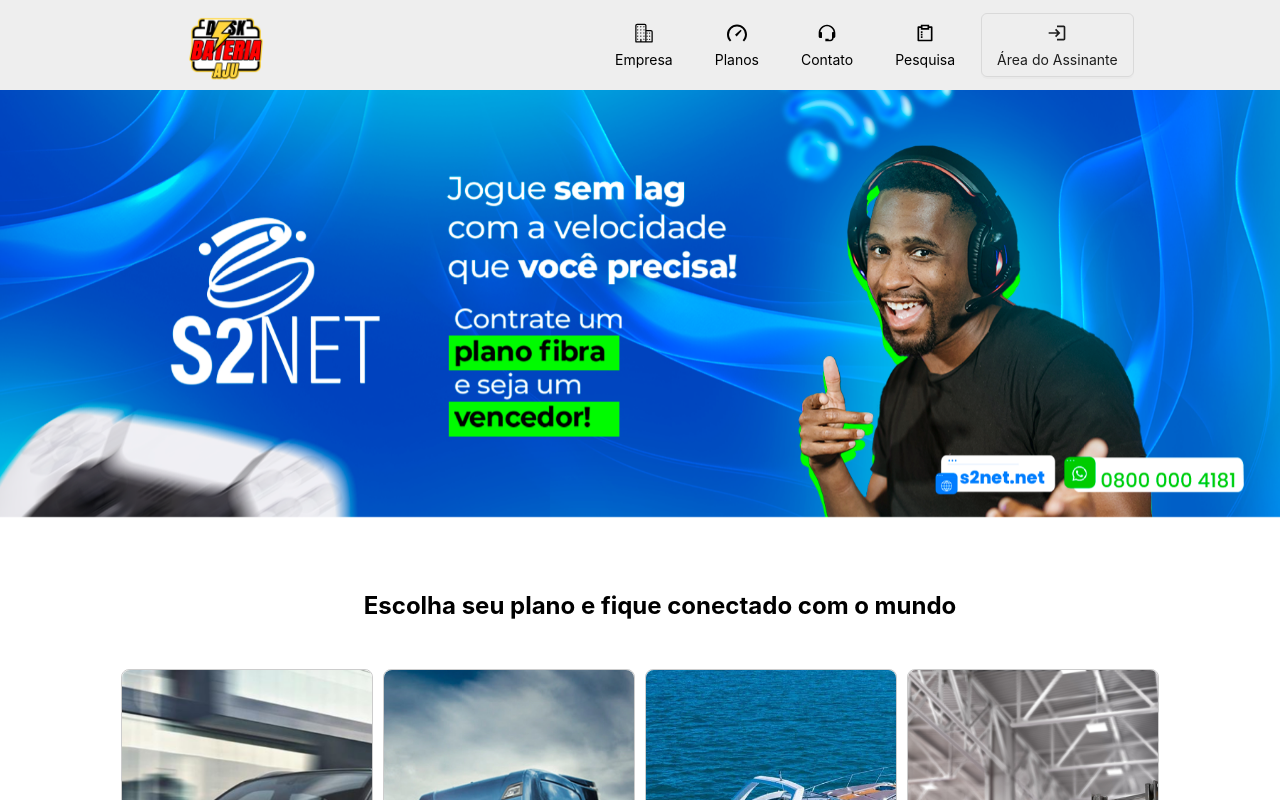
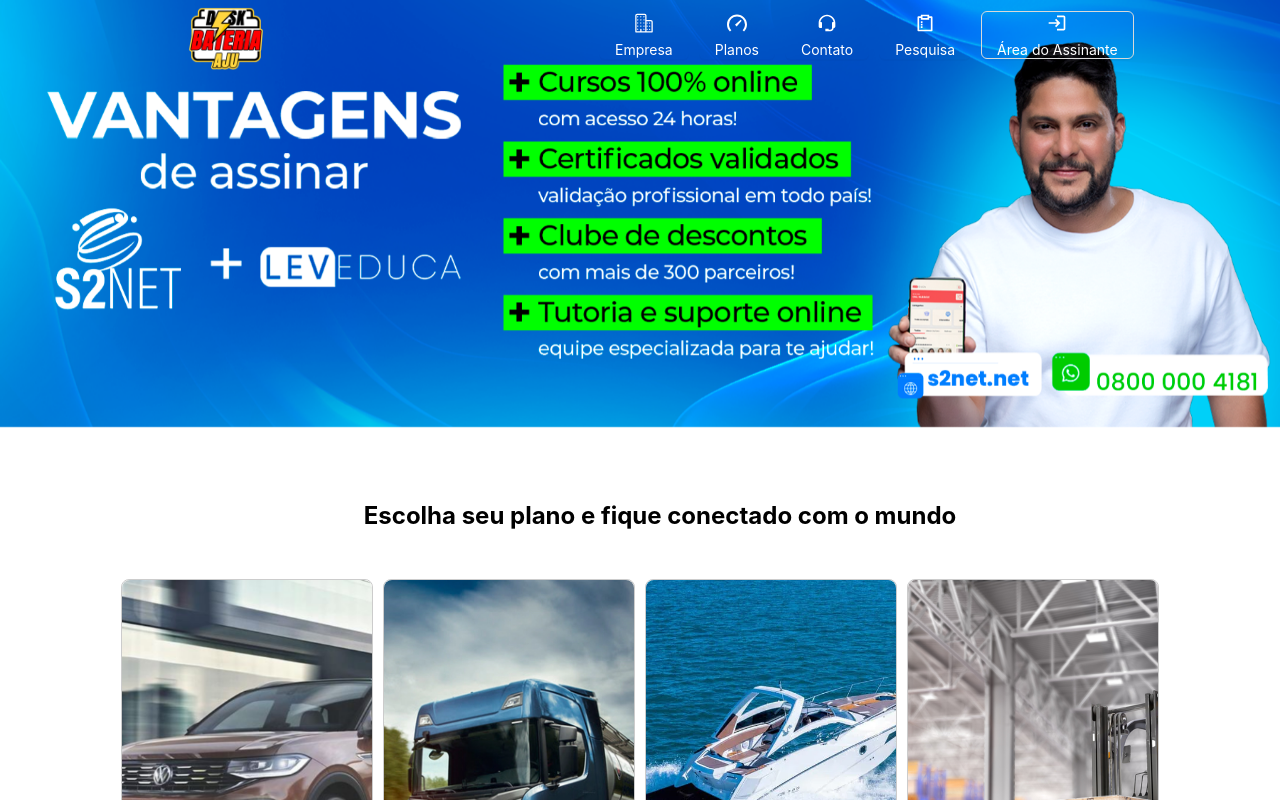
Before and after one commit to OverlinkSolutions/s2net.landingpage, a React (Create React App) app: page / in a window 1280 px wide. Shown: the top 800 px of the page. Built offline with nearby package versions, Linux system fonts and the light colour scheme; a web font is replaced by a local one.

Commit message:
feat: customize header

```diff
--- a/src/App.tsx
+++ b/src/App.tsx
@@ -13,7 +13,7 @@
 function App() {
   return (
     <main id={app.container} className="container column">
-      <Header/>
+      <Header offset={150}/>
       <Banner />
       <ChoosePlan />
       <StoreMap />
--- a/src/components/Header/header.module.sass
+++ b/src/components/Header/header.module.sass
@@ -1,18 +1,26 @@
 #container
-    position: sticky
+    position: fixed
     top: 0
     z-index: 999
     justify-content: space-around
-    background: #eee
     width: 100%
-    height: 90px
+    height: 70px
+
+.scrolled
+    background-color: #fff
+    box-shadow: 0 0 10px rgba(0,0,0,0.1)
+    transition: all 0.1s ease-in-out
+.not_scrolled
+    background-color: transparent
+    box-shadow: none
+    transition: all 0.1s ease-in-out
 
 #button
   display: flex
   flex-direction: column
   align-items: center
   justify-content: center
-  height: 4rem
+  height: 3rem
 
 
 #logo_container
--- a/src/components/Header/index.tsx
+++ b/src/components/Header/index.tsx
@@ -18,11 +18,26 @@
   SURVEY = "SURVEY",
 }
 
-export default function Header() {
+export default function Header(props: { offset: number }) {
   const isMobile = useMediaQuery({ query: "(max-width: 768px)" });
   const isTablet = useMediaQuery({ query: "(max-width: 1024px)" });
   const [visible, setVisible] = React.useState(false);
   const buttonRef = React.useRef<HTMLButtonElement>(null);
+
+
+  const [scrolled, setScrolled] = React.useState(false);
+  const handleScroll = () => {
+    const offset = window.scrollY;
+    if (offset > props.offset ) {
+      setScrolled(true);
+    } else {
+      setScrolled(false);
+    }
+  };
+
+  React.useEffect(() => {
+    window.addEventListener("scroll", handleScroll);
+  });
 
   const handleClick = (section: Section) => {
 
@@ -33,40 +48,48 @@
       <ConfigProvider
           theme={{
             token: {
-              colorLink: colors.black,
+              colorLink: scrolled ? colors.black : colors.white,
               colorLinkHover: colors.primary,
+              colorPrimary: colors.primary,
+              colorText: scrolled ? colors.black : colors.white,
+              colorBgContainer: colors.transparent,
+              colorBorder: colors.transparent,
+              colorPrimaryHover: scrolled ? colors.transparent : colors.white,
+              colorPrimaryTextHover: scrolled ? colors.black : colors.black,
+            },
+          }}
+
+      >
+      <Button type={scrolled ? "link" : "default"} id={header.button} onClick={() => handleClick(Section.ABOUT)}>
+        <IoBusinessOutline className={header.icon} />
+        Empresa
+      </Button>
+      <Button type={scrolled ? "link" : "default"} id={header.button} onClick={() => handleClick(Section.PLANS)}>
+        <SiSpeedtest className={header.icon} />
+        Planos
+      </Button>
+      <Button type={scrolled ? "link" : "default"} id={header.button} onClick={() => handleClick(Section.CONTACT)}>
+        <BiSupport className={header.icon} />
+        Contato
+      </Button>
+      <Button type={scrolled ? "link" : "default"} id={header.button} onClick={() => handleClick(Section.SURVEY)}>
+        <RiSurveyLine className={header.icon} />
+        Pesquisa
+      </Button>
+      </ConfigProvider>
+      <ConfigProvider
+          theme={{
+            token: {
+              colorLink: scrolled ? colors.black : colors.white,
+              colorLinkHover: colors.primary,
+              colorPrimary: colors.secondary,
+              colorText: scrolled ? colors.black : colors.white,
               colorBgContainer: colors.transparent,
             },
           }}
 
       >
-      <Button type="link" id={header.button} onClick={() => handleClick(Section.ABOUT)}>
-        <IoBusinessOutline className={header.icon} />
-        Empresa
-      </Button>
-      <Button type="link" id={header.button} onClick={() => handleClick(Section.PLANS)}>
-        <SiSpeedtest className={header.icon} />
-        Planos
-      </Button>
-      <Button type="link" id={header.button} onClick={() => handleClick(Section.CONTACT)}>
-        <BiSupport className={header.icon} />
-        Contato
-      </Button>
-      <Button type="link" id={header.button} onClick={() => handleClick(Section.SURVEY)}>
-        <RiSurveyLine className={header.icon} />
-        Pesquisa
-      </Button>
-      </ConfigProvider>
-
-      <ConfigProvider
-          theme={{
-            token: {
-              colorPrimary: colors.primary,
-              colorBgContainer: colors.transparent,
-            },
-          }}
-      >
-      <Button type="default" id={header.button} onClick={() => handleClick(Section.LOGIN)}>
+      <Button type={scrolled? "primary" : "default"} id={header.button} onClick={() => handleClick(Section.LOGIN)}>
         <MdLogin className={header.icon} />
         Área do Assinante
       </Button>
@@ -76,7 +99,7 @@
 
   return (
     <>
-      <header id={header.container} className="container row">
+      <header id={header.container} className={`container row ${scrolled ? header.scrolled : header.not_scrolled}`}>
         <div id={header.logo_container} className="container">
           <img src={logo} alt="Logo" />
         </div>
```
